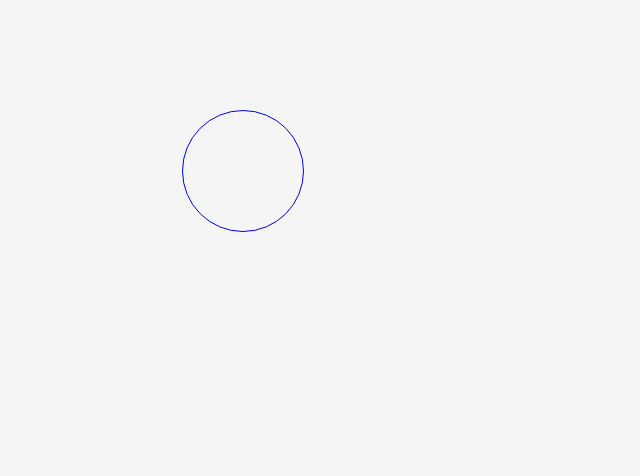
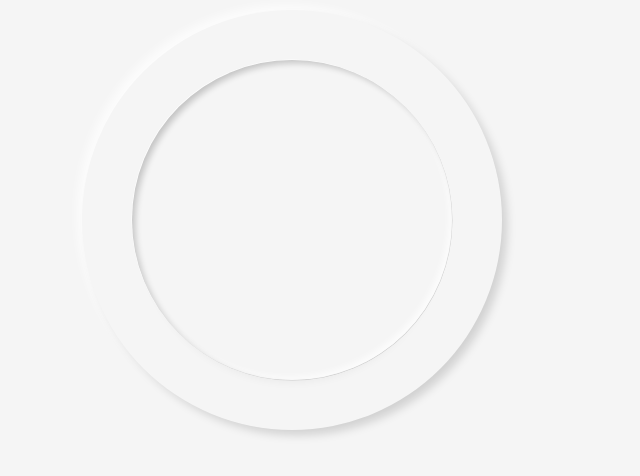
Before and after one commit to ryjoesting/Pomodoro, a React (Create React App) app: page / in a window 1280 px wide. Shown: the part 230-706 px from the top of the page, without its empty margins (398-1038 px from the left). Built offline with nearby package versions, Linux system fonts and the light colour scheme.

Commit message:
Added circles with border shadows

```diff
--- a/src/styles/App.css
+++ b/src/styles/App.css
@@ -1,6 +1,6 @@
 .clock-container {
-    width: 160px;
-    height: 160px;
+    width: 320px;
+    height: 320px;
     position: relative;
-    display: flex;
+    /* display: flex; */
 }
--- a/src/styles/Clock.css
+++ b/src/styles/Clock.css
@@ -1,13 +1,19 @@
 .outer {
     border-radius: 50%;
-    height: 160px;
-    width: 160px;
-    padding: 20px;
-    box-shadow: 6px 6px 10px -1px, rgba(0,0,0,0.15), -6px -6px 10px -1px rgba(255,255,255,0.7)
+    height: inherit;
+    width: inherit;
+    padding: 50px;
+    box-shadow: 6px 6px 10px -1px rgba(0,0,0,0.15), -6px -6px 10px -1px rgba(255,255,255,0.7);
+    z-index: 10;
+    justify-content: center;
 }
 .inner {
     border-radius: 50%;
-    height: 120px;
-    width: 120px;
-    border: 1px solid blue;
+    height: 100%;
+    width: 100%;
+    box-shadow: inset 4px 4px 6px -1px rgba(0,0,0,0.2),
+                inset -4px -4px 6px -1px rgba(255,255,255,0.7),
+                -0.5px -0.5px 0px rgba(255,255,255,1),
+                0.5px 0.5px 0px rgba(0,0,0,0.15),
+                0px 12px 10px -10px rgba(0,0,0,0.05);
 }
```
